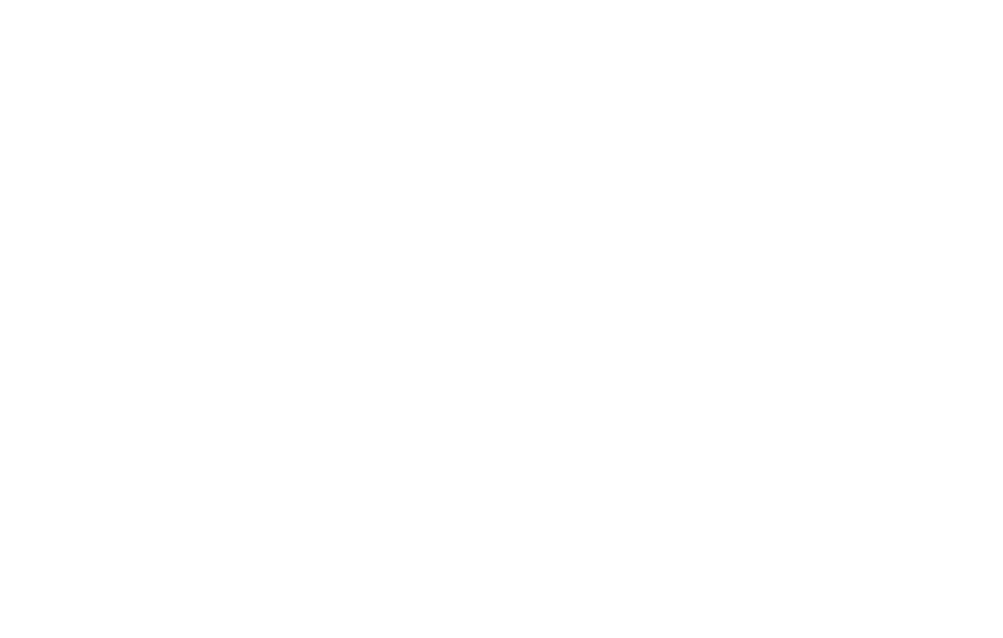
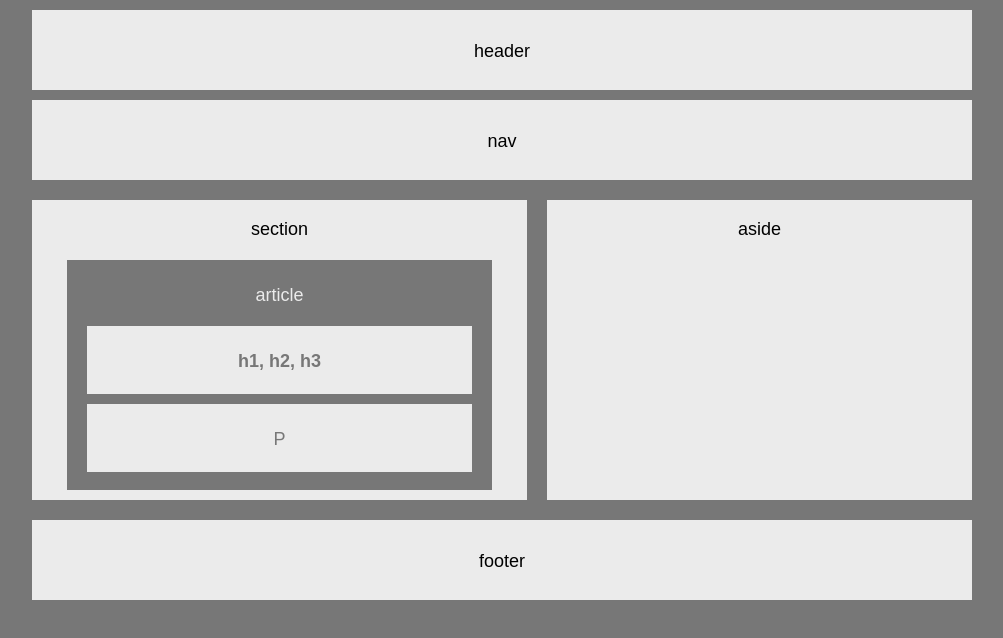
Before and after one commit to jbedilio/HW-Wireframe, a plain HTML site: page index.html in a window 1280 px wide. Shown: the whole page, without its empty margins (138-1141 px from the left). Drawn offline with Linux system fonts and the light colour scheme.

Commit message:
HW-Wireframe finished

```diff
--- a/index.html
+++ b/index.html
@@ -5,9 +5,27 @@
     <meta name="viewport" content="width=device-width, initial-scale=1.0">
     <meta http-equiv="X-UA-Compatible" content="ie=edge">
     <link href="style.css" type="text/css" rel="stylesheet"/>
+    <link href="https://fonts.googleapis.com/css?family=Raleway" type="text/css" rel="stylesheet">
     <title>Document</title>
 </head>
 <body>
 
+    <header class="header">header</header>
+
+    <nav class="nav">nav</nav>
+
+    <section class="section">section
+        <article class="article">article
+            <h1 class="h1">h1, h2, h3</h1>
+            <p class="p">P</p>
+        </article>
+    </section>
+
+    <aside class="aside">aside</aside>
+
+    <footer class="footer">footer</footer>
+
+
+
 </body>
 </html>
--- a/style.css
+++ b/style.css
@@ -0,0 +1,109 @@
+
+body {
+    width: 960px;
+    margin: auto;
+    background-color: #777;
+}
+
+.header {
+    font-family: Arial, Helvetica Neue, Helvetica, sans-serif;
+    font-size: 18px;
+    text-align: center;
+    margin: 10px;
+    padding-top: 31px;
+    padding-bottom: 31px;
+    color: black;
+    background-color: #ebebeb;
+    height: 18px;
+}
+
+.nav {
+    font-family: Arial, Helvetica Neue, Helvetica, sans-serif;
+    font-size: 18px;
+    text-align: center;
+    margin: 10px;
+    padding-top: 31px;
+    padding-bottom: 31px;
+    color: black;
+    background-color: #ebebeb;
+    height: 18px;
+}
+
+.section {
+    font-family: Arial, Helvetica Neue, Helvetica, sans-serif;
+    font-size: 18px;
+    text-align: center;
+    margin: 10px 10px 20px 10px;
+    padding-top: 18.5px;
+    padding-bottom: 18.5px;
+    color: black;
+    background-color: #ebebeb;
+    height: 263px;
+    width: 495px;
+    float: left;
+}
+
+.article {
+    font-family: Arial, Helvetica Neue, Helvetica, sans-serif;
+    font-size: 18px;
+    text-align: center;
+    margin: 20px 35px 15px 35px;
+    padding-top: 25px;
+    color: #ebebeb;
+    background-color: #777;
+    height: 205px;
+    width: 425px;
+}
+
+.h1 {
+    font-family: Arial, Helvetica Neue, Helvetica, sans-serif;
+    font-size: 18px;
+    text-align: center;
+    margin: 20px 20px 0px 20px;
+    padding-top: 25px;
+    padding-bottom: 25px;
+    color: #777;
+    background-color: #ebebeb;
+    height: 18px;
+    width: 385px;
+}
+
+.p {
+    font-family: Arial, Helvetica Neue, Helvetica, sans-serif;
+    font-size: 18px;
+    text-align: center;
+    margin: 10px 20px 10px 20px;
+    padding-top: 25px;
+    padding-bottom: 25px;
+    color: #777;
+    background-color: #ebebeb;
+    height: 18px;
+    width: 385px;
+}
+
+.aside {
+    font-family: Arial, Helvetica Neue, Helvetica, sans-serif;
+    font-size: 18px;
+    text-align: center;
+    margin: 10px 10px 20px 10px;
+    padding-top: 18.5px;
+    color: black;
+    background-color: #ebebeb;
+    height: 281.5px;
+    width: 425px;
+    float: left;
+}
+
+.footer {
+    clear: both;
+    overflow: auto;
+    font-family: Arial, Helvetica Neue, Helvetica, sans-serif;
+    font-size: 18px;
+    text-align: center;
+    margin: 10px;
+    padding-top: 31px;
+    padding-bottom: 31px;
+    color: black;
+    background-color: #ebebeb;
+    height: 18px;
+}
```
